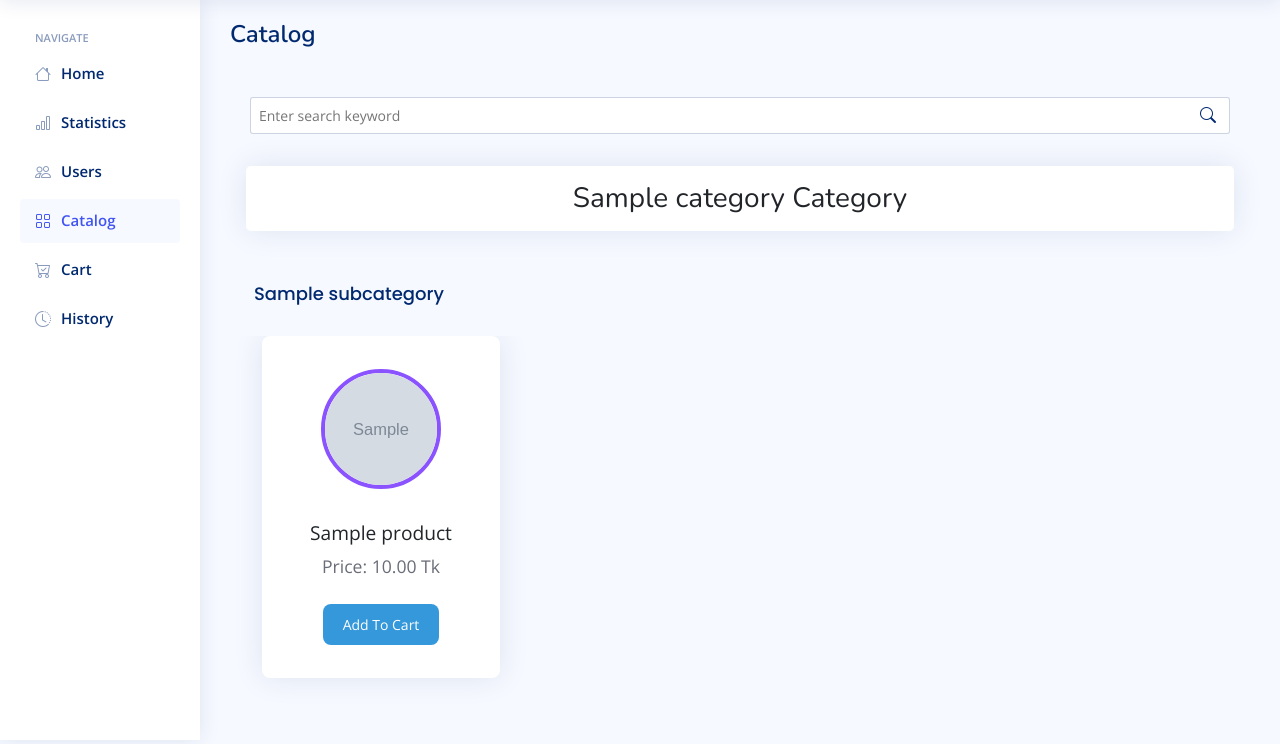
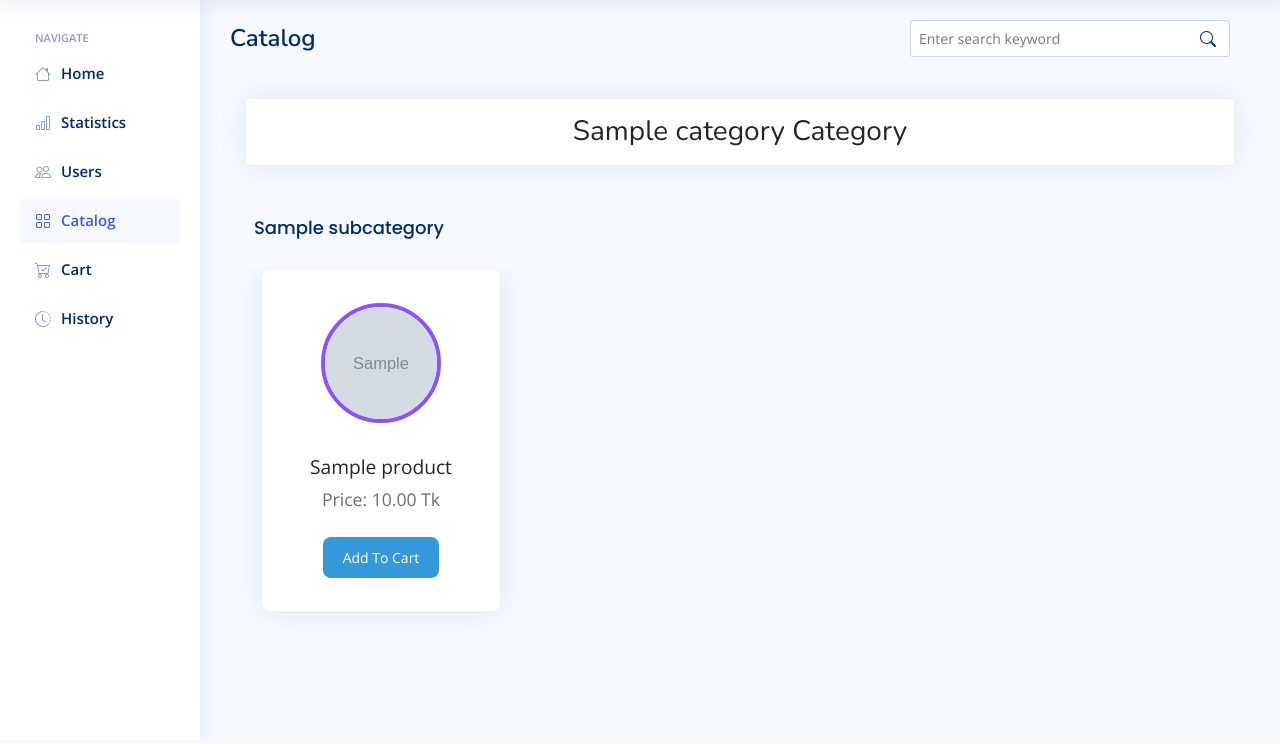
Before and after one commit to Mahdi3M/Canteen_Management, a Django app: page /customer_catalog/ in a window 1280 px wide. Shown: the part 60-804 px from the top of the page. After the commit the page ends 783 px from the top, so only its background shows below. Run offline with Django 4.2, Linux system fonts and the light colour scheme; a user stored in the database is signed in; tables that the repository leaves empty hold one stand-in row (values such as "Sample post"); grey boxes marked "Sample" are stand-in pictures; some libraries are stand-ins or nearby versions.

Commit message:
Catalog Searching Complete

```diff
--- a/Canteen/templates/Canteen/catalog.html
+++ b/Canteen/templates/Canteen/catalog.html
@@ -10,48 +10,43 @@
 
 {% block main %}
 <main id="main" class="main">
-  <div class="pagetitle">
+  <div class="pagetitle d-flex justify-content-between align-items-center">
     <h1>Catalog</h1>
-    {% comment %} <nav>
-      <ol class="breadcrumb">
-        <li class="breadcrumb-item"><a href="index.html">{Customer Name}</a></li>
-        <li class="breadcrumb-item active">Home</li>
-      </ol>
-    </nav> {% endcomment %}
+    <div class="search-bar flex-fill" style="max-width: 200px">
+      <form class="search-form d-flex align-items-center" method=POST action={% url 'Canteen:customer_catalog' %}>
+        {% csrf_token %}
+        <input type="text" name="query" id="search-input" placeholder="Enter search keyword" title="Enter search keyword">
+        <button type="submit" title="Search"><i class="bi bi-search"></i></button>
+      </form>
+      <div id="auto-suggestions" class="auto-suggestions"></div>
+    </div>
   </div><!-- End Page Title -->
-  <div class="search-bar flex-fill mt-5">
-    <form class="search-form d-flex align-items-center" method="POST" action="#">
-      <input type="text" name="query" placeholder="Enter search keyword" title="Enter search keyword">
-      <button type="submit" title="Search"><i class="bi bi-search"></i></button>
-    </form>
-  </div><!-- End Search Bar -->
 
 
   <div class="wrapper-container">
-    {% for category in categories %}
+
+    {% regroup products by category as category_list %}
+    {% for c in category_list %}
     <div class="cards p-3">
-      <h3 class="card text-center my-3 p-3">{{ category.name }} Category</h3>
+      <h3 class="card text-center my-3 p-3">{{ c.grouper }} Category</h3>
     </div>
-      {% for subcategory in subcategories %}
-      {% if subcategory.category.id == category.id %}
-        <h3 class="card-title mb-3 ps-4">{{ subcategory.name }}</h3>
+      {% regroup c.list by subcategory as subcategory_list %}
+      {% for s in subcategory_list %}
+        <h3 class="card-title mb-3 ps-4">{{ s.grouper }}</h3>
         <div class="wrapper" id="wrapper 1">
           <ul class="carousel">
-            {% for product in products %}
-            {% if product.subcategory.id == subcategory.id %}
+            {% for product in s.list %}
               <li class="card">
                 <div class="img"><img src={{ product.image.url }} alt="img" draggable="false"></div>
                 <p class="text-center">{{ product.name }}</p>
                 <span>Price: {{ product.selling_price }} Tk</span>
                 <button id="{{ product.id }}" class="mt-4">Add To Cart</button>
               </li>
-            {% endif %}
             {% endfor %}
           </ul>
           <i id="left" class="fa-solid fa-angle-left"></i>
           <i id="right" class="fa-solid fa-angle-right"></i>
         </div>
-      {% endif %}
       {% endfor %}
     {% endfor %}
 
@@ -63,4 +58,36 @@
 <script>
   $("#catalog").removeClass("collapsed");
 </script>
+
+<script>
+  const keywords = {{ keywords|safe }};
+  const searchInput = document.getElementById('search-input');
+  const autoSuggestions = document.getElementById('auto-suggestions');
+
+  searchInput.addEventListener('input', () => {
+    const inputText = searchInput.value.toLowerCase();
+    const matchedKeywords = keywords.filter(keyword => keyword.toLowerCase().includes(inputText));
+
+    if (inputText.length === 0) {
+      autoSuggestions.innerHTML = '';
+    } else {
+      const suggestionsHTML = matchedKeywords.map(keyword => `<div class="suggestion">${keyword}</div>`).join('');
+      autoSuggestions.innerHTML = suggestionsHTML;
+    }
+  });
+
+  autoSuggestions.addEventListener('click', (event) => {
+    if (event.target.classList.contains('suggestion')) {
+      searchInput.value = event.target.textContent;
+      autoSuggestions.innerHTML = '';
+    }
+  });
+
+  document.addEventListener('click', (event) => {
+    if (!autoSuggestions.contains(event.target)) {
+      autoSuggestions.innerHTML = '';
+    }
+  });
+</script>
+
 {% endblock scripts %}
--- a/Canteen/views.py
+++ b/Canteen/views.py
@@ -2,7 +2,7 @@ from django.shortcuts import render, redirect
 from django.contrib.auth.decorators import login_required
 from django.contrib.auth import authenticate, login, logout
 from django.contrib import messages
-from django.http import HttpResponse
+from django.http import JsonResponse
 from .models import *
 from functools import wraps
 import time
@@ -22,7 +22,6 @@ def role_required(allowed_roles=[]):
                 return redirect('Canteen:signin')
         return _wrapped_view
     return decorator
-
 
 
 #<-- ======= Pages ======= -->
@@ -120,9 +119,20 @@ def contact(request):
 def customer_catalog(request):
     context = {}
 
-    context["categories"] = Category.objects.all()
-    context["subcategories"] = Subcategory.objects.all()
-    context["products"] = Product.objects.all()
+    category_names = Category.objects.values_list('name', flat=True)
+    subcategory_names = Subcategory.objects.values_list('name', flat=True)
+    context["keywords"] = list(category_names) + list(subcategory_names)
+
+    if request.method == "POST":
+        query = request.POST.get('query')
+        if query in category_names:
+            context["products"] = Product.objects.filter(category__name = query).order_by('category__name', 'subcategory__name', 'name')
+        elif query in subcategory_names:
+            context["products"] = Product.objects.filter(subcategory__name = query).order_by('category__name', 'subcategory__name', 'name')
+        else:
+            context["products"] = Product.objects.all().order_by('category__name', 'subcategory__name', 'name')
+    else:
+        context["products"] = Product.objects.all().order_by('category__name', 'subcategory__name', 'name')
 
     return render(request, "Canteen/catalog.html", context)
 
--- a/static/assets/css/style.css
+++ b/static/assets/css/style.css
@@ -1510,3 +1510,22 @@ h6 {
   object-fit: cover; /* Maintain aspect ratio and cover the container */
   border-radius: 50%;
 }
+
+
+.auto-suggestions {
+  position: absolute;
+  width: 100%;
+  max-height: 150px;
+  overflow-y: auto;
+  background-color: #fff;
+  z-index: 999;
+}
+
+.suggestion {
+  padding: 5px 10px;
+  cursor: pointer;
+}
+
+.suggestion:hover {
+  background-color: #f0f0f0;
+}
```
